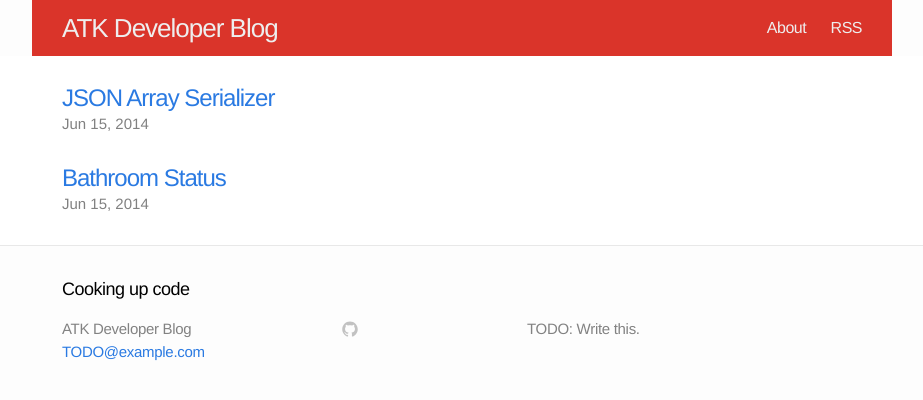
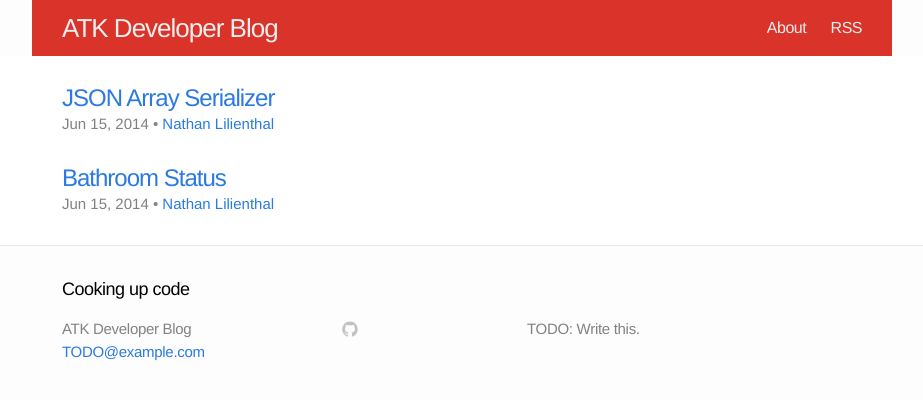
Before and after one commit to Americastestkitchen/Americastestkitchen.github.io, a Jekyll site: the page built from index.html, in a window 1280 px wide. Shown: the top 400 px of the page, without its empty margins (178-1101 px from the left). Built offline with Jekyll 4.4.1, drawn with Linux system fonts in a browser that asks for light colours.

Commit message:
Add author to index page.

```diff
--- a/index.html
+++ b/index.html
@@ -10,6 +10,13 @@ layout: default
         <a class="post-link" href="{{ post.url | prepend: site.baseurl }}">{{ post.title }}</a>
         <span class="post-date">
           {{ post.date | date: "%b %-d, %Y" }}
+          {% if post.author %}
+          {% if post.github_username %}
+          • <a href="https://www.github.com/{{ post.github_username }}">{{ post.author }}</a>
+          {% else %}
+          • {{ post.author }}
+          {% endif %}
+          {% endif %}
         </span>
       </li>
     {% endfor %}
```
